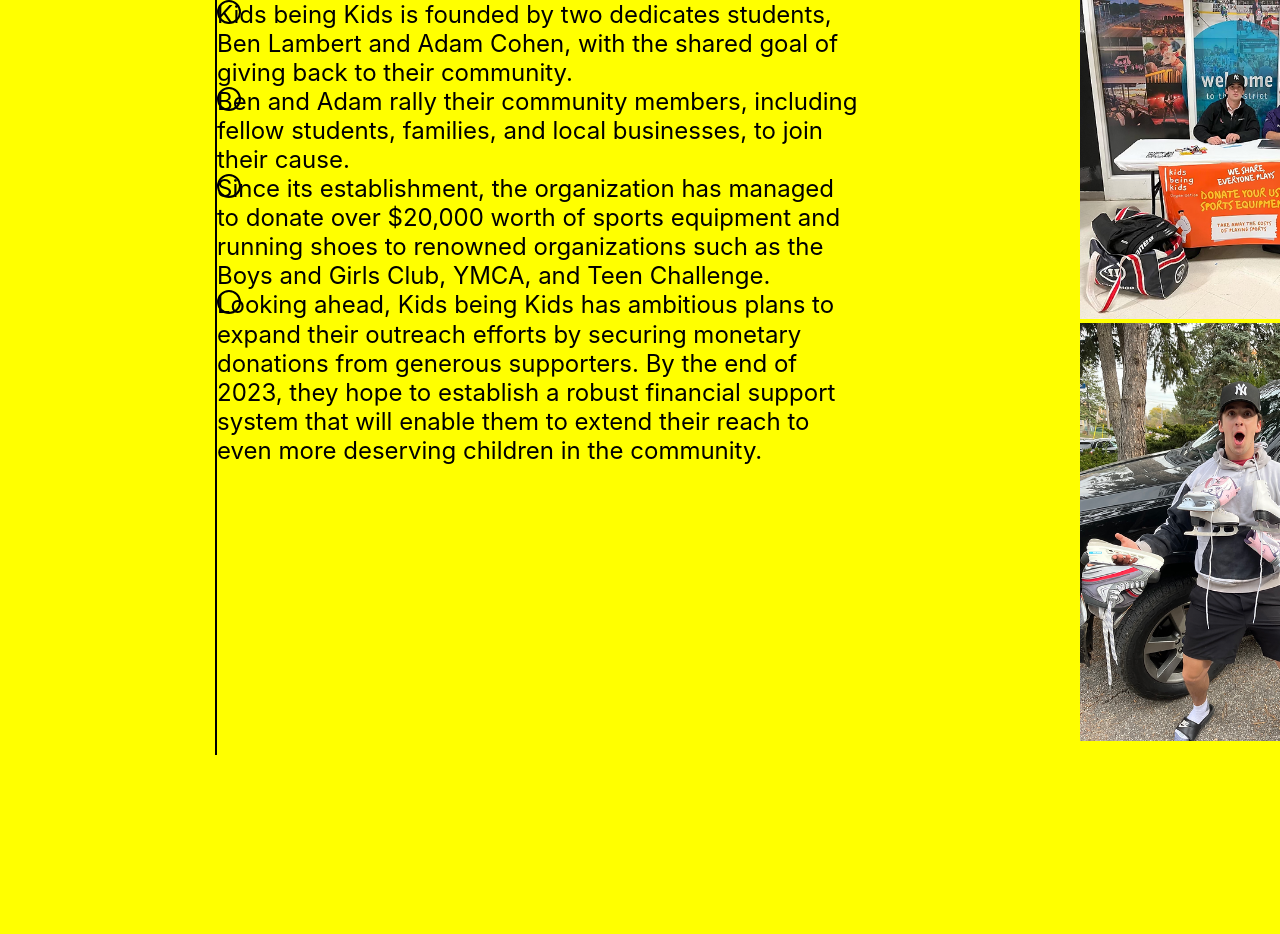
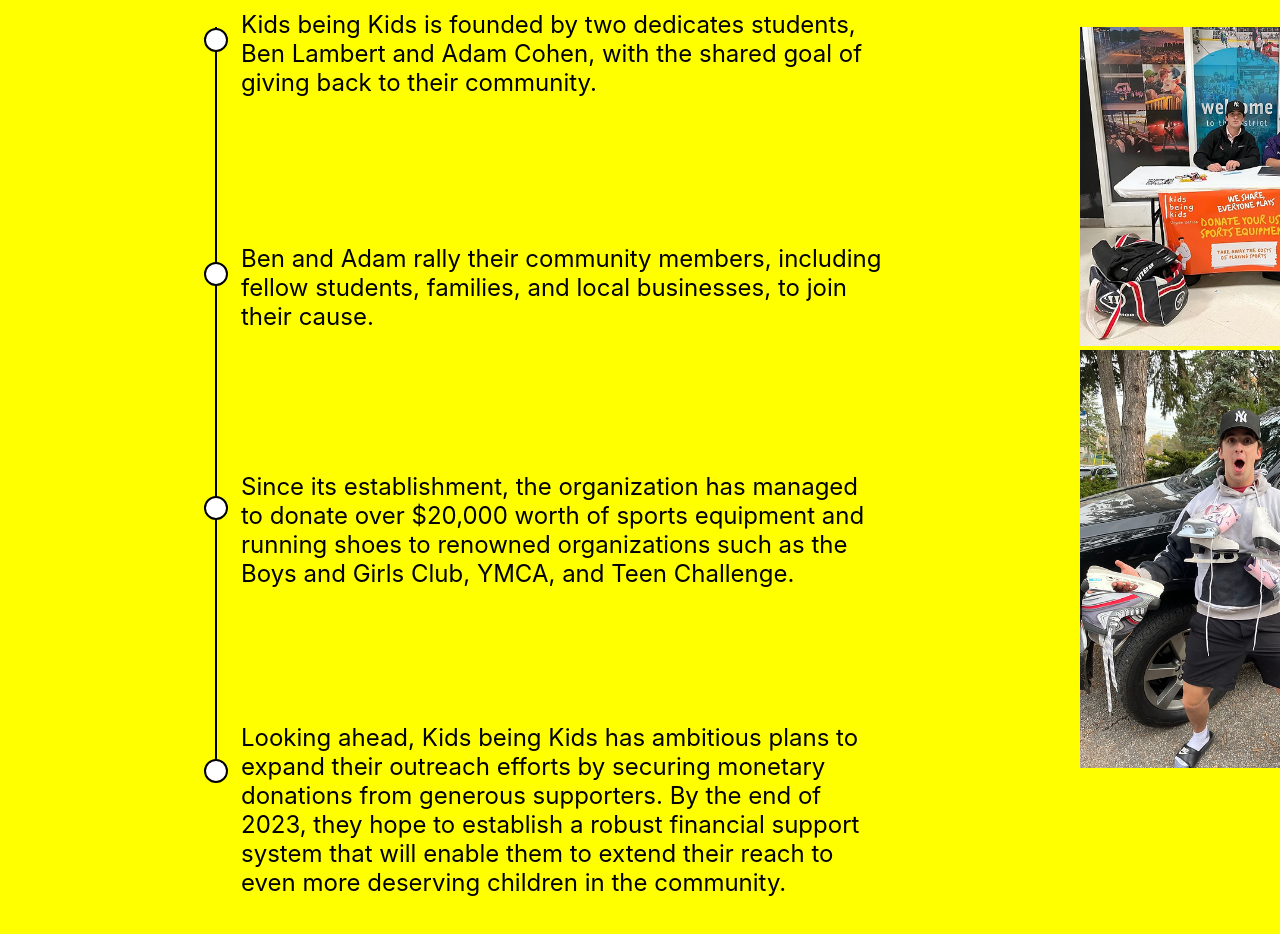
Before and after one commit to RadmehrM/KBK-React, a React (Create React App) app in the folder kbk-react/: page / in a window 1280 px wide. Shown: the top 934 px of the page. Built offline with nearby package versions, Linux system fonts and the light colour scheme.

Commit message:
build timeline on left side of page

```diff
--- a/kbk-react/src/components/About.css
+++ b/kbk-react/src/components/About.css
@@ -12,33 +12,59 @@
     font-weight: 400;
     font-size: 24px;
     line-height: 29.05px;
+    transform: translateY(-20%);
 }
 
 .timelineIcon {
-    position: absolute;
+    position: relative;
     width: 20px;
     height: 20px;
     border: 2px solid black;
     border-radius: 50%;
+    left: -1px;
+    transform: translateX(-50%);
+    top: 1px;
+    background-color: white;
 }
+/* .timelineIcon0{
+    top: 46px;
+}
+.timelineIcon1{
+    top: 262px;
+}
+.timelineIcon2{
+    top: 478px;
+}
+.timelineIcon3{
+    top: 821px;
+} */
 
 .timelineContainer {
     margin: 0 auto;
     display: grid;
-    height: 1059px;
+    height: 905px;
     width: 1297px;
     background-color: yellow;
     grid-template-columns: 2px 2fr 1fr;
     padding-left: 215px;
+    padding-top: 27px;
+    padding-bottom: 127px;
 }
 
 .timeline{
     background-color: black;
     width: 2px;
-    height: 755px;
+    height: 754px;
 }
 .timelineImages{
 }
-TimelineItems {
-    position: relative;
+.timelineItems {
+    display: flex;
+    height: ;
+    flex-direction: column;
+    justify-content: space-between;
 }
+
+.timelineItem{
+    display: flex;
+}
```
